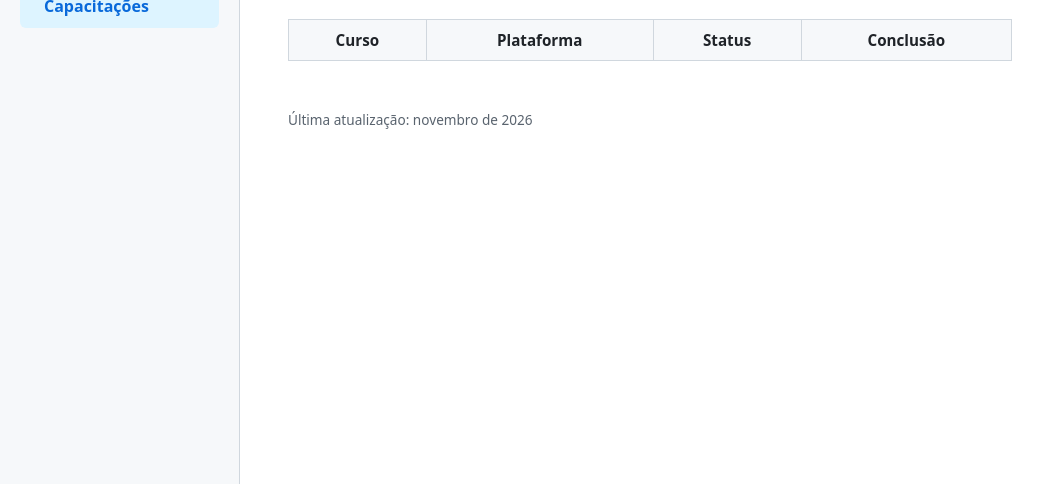
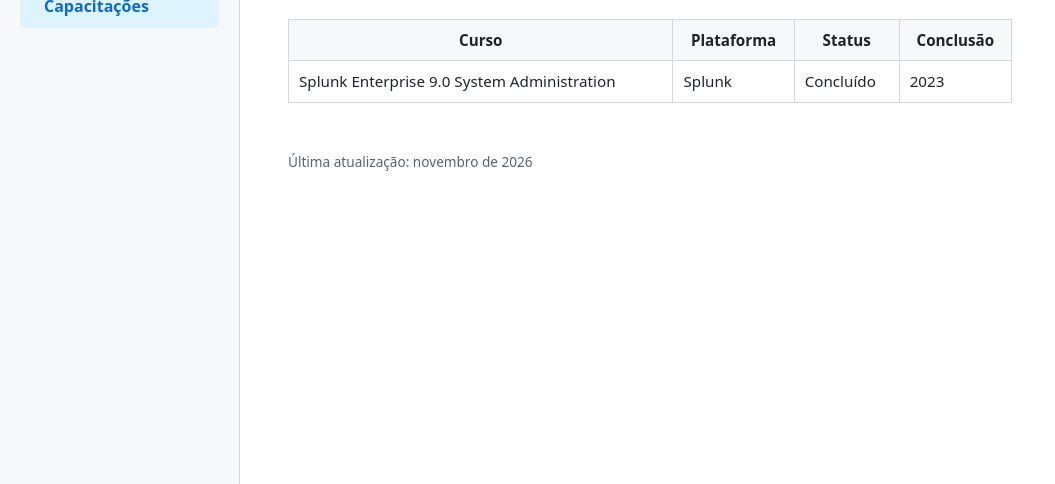
Before and after one commit to saulosilva85/saulo-silva, a plain HTML site: page atividades-e-capacitacoes.html in a window 1280 px wide. Shown: the part 316-800 px from the top of the page, without its empty margins (0-1055 px from the left). Drawn offline with Linux system fonts and the light colour scheme.

Commit message:
Adiciona curso Splunk Enterprise 9.0 System Administration
Co-Authored-By: Claude Opus 5.5 <noreply@anthropic.com>
Claude-Session: https://claude.ai/code/session_01DRpWa159d2deV9yjC1xzWe

```diff
--- a/atividades-e-capacitacoes.html
+++ b/atividades-e-capacitacoes.html
@@ -66,6 +66,12 @@
           <td>2026</td>
         </tr>
         -->
+        <tr>
+          <td>Splunk Enterprise 9.0 System Administration</td>
+          <td>Splunk</td>
+          <td>Concluído</td>
+          <td>2023</td>
+        </tr>
       </tbody>
     </table>
 
```
